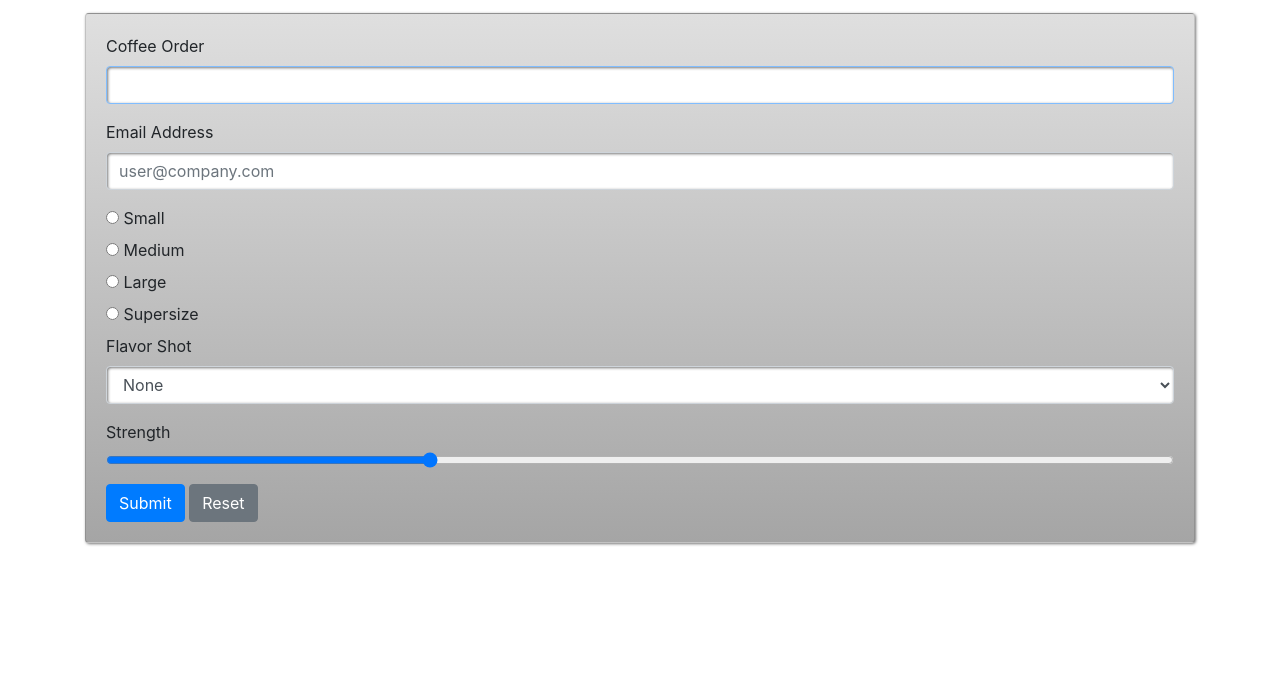
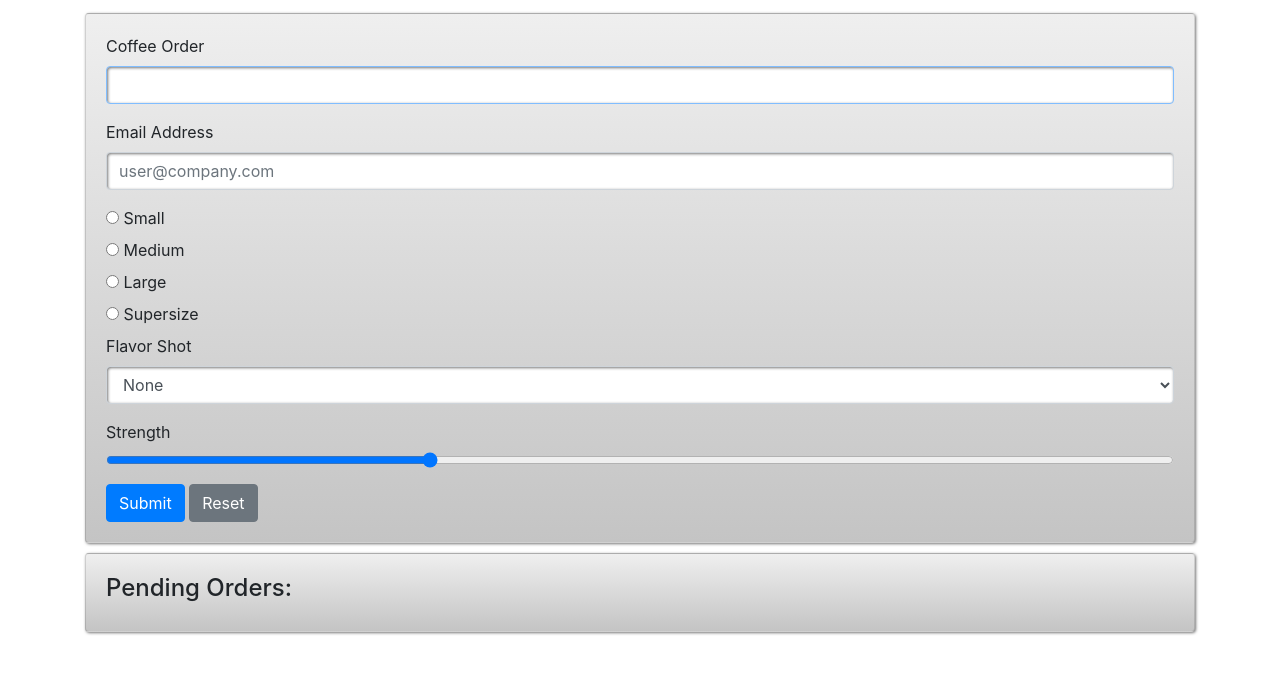
Before and after one commit to CTECH-IT/coffee-run-7912201, a plain HTML site: page index.html in a window 1280 px wide. Shown: the part 83-756 px from the top of the page. Drawn offline with nearby package versions, Linux system fonts and the light colour scheme.

Commit message:
AD pending orders box

```diff
--- a/index.html
+++ b/index.html
@@ -78,9 +78,20 @@
         </form>
       </div>
     </div>
+
+    <div class="card card-default pendingspace">
+      <div class="card-body">
+        <h4>Pending Orders:</h4>
+        <div data-coffee-order="checklist">
+
+        </div>
+      </div>
+    </div>
+
   </section>
 
   <script src="https://cdnjs.cloudflare.com/ajax/libs/jquery/3.4.1/jquery.min.js"></script>
+  <script src="scripts/checklist.js"></script>
   <script src="scripts/formhandler.js"></script>
   <script src="scripts/datastore.js"></script>
   <script src="scripts/truck.js"></script>
--- a/stylesheets/styles.css
+++ b/stylesheets/styles.css
@@ -1,8 +1,13 @@
 .card {
-    background-image: linear-gradient(#dfdfdf, #a5a5a5) !important;
+    background-image: linear-gradient(#efefef, #c4c4c4) !important;
     box-shadow: #777 1px 1px 3px !important;
 }
 
 .form-control {
     box-shadow: inset #777 1px 1px 3px !important;
 }
+
+.pendingspace {
+    margin-top: 10px;
+    margin-bottom: 20px;
+}
```
